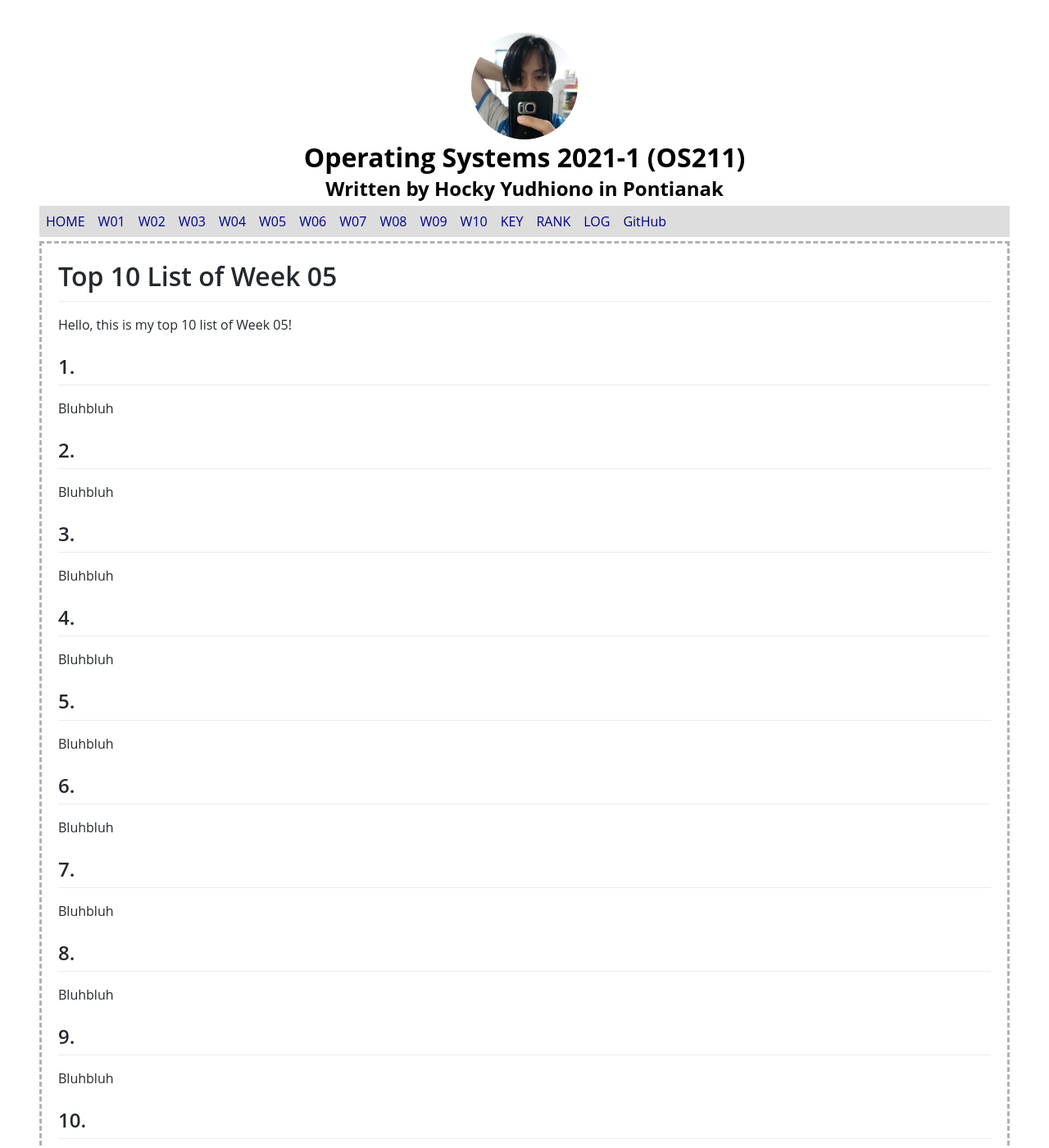
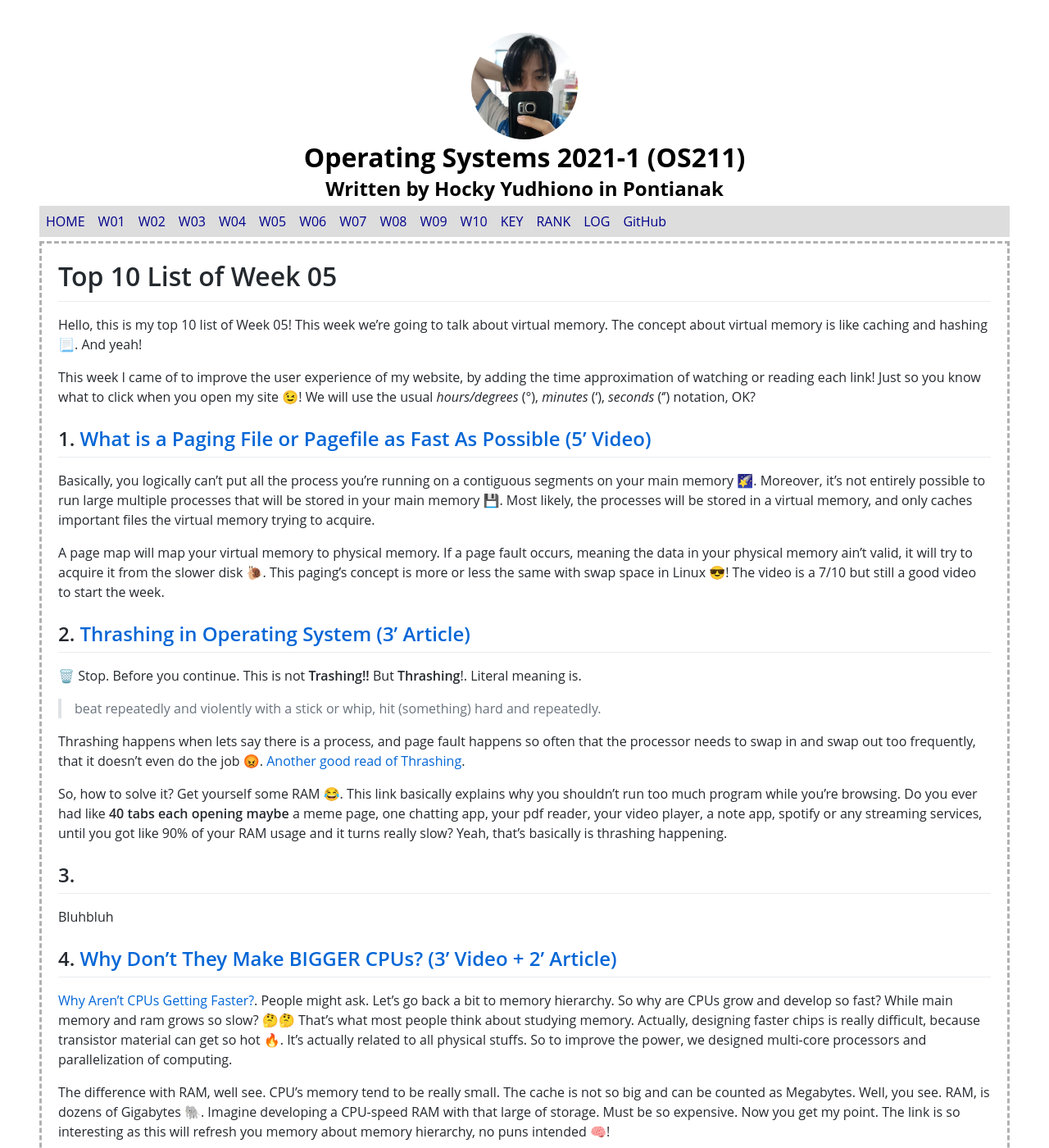
Before and after one commit to Bimabara/os211, a Jekyll site: the page built from w05.md, in a window 1280 px wide and 1400 px high. Shown: the whole window at 82% size. Built offline with Jekyll 4.4.1, drawn with Linux system fonts in a browser that asks for light colours; our own code applies the rules of GitHub Pages for plain Markdown files; some of the changed text lies outside the part shown.

Commit message:
[W05] Add TOP 10

```diff
--- a/w05.md
+++ b/w05.md
@@ -5,37 +5,57 @@ permalink: /W05/
 
 # Top 10 List of Week 05
 
-Hello, this is my top 10 list of Week 05!
+Hello, this is my top 10 list of Week 05! This week we're going to talk about virtual memory. The concept about virtual memory is like caching and hashing 📃. And yeah!
 
-## 1. []()
+This week I came of to improve the user experience of my website, by adding the time approximation of watching or reading each link! Just so you know what to click when you open my site 😉! We will use the usual *hours/degrees* (°), *minutes* ('), *seconds* ('') notation, OK?
 
-Bluhbluh
+## 1. [What is a Paging File or Pagefile as Fast As Possible (5' Video)](https://www.youtube.com/watch?v=1VDP5TCAK2c)
 
-## 2. []()
+Basically, you logically can't put all the process you're running on a contiguous segments on your main memory 🌠. Moreover, it's not entirely possible to run large multiple processes that will be stored in your main memory 💾. Most likely, the processes will be stored in a virtual memory, and only caches important files the virtual memory trying to acquire.
 
-Bluhbluh
+A page map will map your virtual memory to physical memory. If a page fault occurs, meaning the data in your physical memory ain't valid, it will try to acquire it from the slower disk 🐌. This paging's concept is more or less the same with swap space in Linux 😎! The video is a 7/10 but still a good video to start the week.
+
+## 2. [Thrashing in Operating System (3' Article)](https://www.studytonight.com/operating-system/thrashing-in-operating-system)
+
+🗑️ Stop. Before you continue. This is not **Trashing!!** But **Thrashing**!. Literal meaning is.
+
+> beat repeatedly and violently with a stick or whip, hit (something) hard and repeatedly.
+
+Thrashing happens when lets say there is a process, and page fault happens so often that the processor needs to swap in and swap out too frequently, that it doesn't even do the job 😡. [Another good read of Thrashing](http://www.thrashing.com/thrashing-in-computer-science.html).
+
+So, how to solve it? Get yourself some RAM 😂. This link basically explains why you shouldn't run too much program while you're browsing. Do you ever had like **40 tabs each opening maybe** a meme page, one chatting app, your pdf reader, your video player, a note app, spotify or any streaming services, until you got like 90% of your RAM usage and it turns really slow? Yeah, that's basically is thrashing happening.
 
 ## 3. []()
 
 Bluhbluh
 
-## 4. []()
+## 4. [Why Don't They Make BIGGER CPUs? (3' Video + 2' Article)](https://www.youtube.com/watch?v=8JAWz9Da5og)
 
-Bluhbluh
+[Why Aren’t CPUs Getting Faster?](https://applegazette.com/mac/why-arent-cpus-getting-faster/). People might ask. Let's go back a bit to memory hierarchy. So why are CPUs grow and develop so fast? While main memory and ram grows so slow? 🤔🤔 That's what most people think about studying memory. Actually, designing faster chips is really difficult, because transistor material can get so hot 🔥. It's actually related to all physical stuffs. So to improve the power, we designed multi-core processors and parallelization of computing.
 
-## 5. []()
+The difference with RAM, well see. CPU's memory tend to be really small. The cache is not so big and can be counted as Megabytes. Well, you see. RAM, is dozens of Gigabytes 🐘. Imagine developing a CPU-speed RAM with that large of storage. Must be so expensive. Now you get my point. The link is so interesting as this will refresh you memory about memory hierarchy, no puns intended 🧠!
 
-Bluhbluh
+## 5. [fork() in C (5' Article)](https://www.geeksforgeeks.org/fork-system-call/)
+
+🍴 This is not the fork like the eating utensils fork.. Read the definition [here](https://www.computerhope.com/jargon/f/fork.htm), and how to use it, you can read the article. Fork is one of the system calls 😁, it will create a new process, called the **child process**, that runs concurrently with the parent. [The fork() System Call Notes](https://www.csl.mtu.edu/cs4411.ck/www/NOTES/process/fork/create.html)
+
+If you open your task manager, you'll see some processes you can expand. Yes, the processes inside is called the **child process**, basically the child processes will share the same memory with its parent. [See the good demo code here](https://www.geeksforgeeks.org/fork-memory-shared-bw-processes-created-using/). 👩🏻‍💻
+
+So how is this related with virtual memory and how is it so interesting? 🤝🏻 Of course, this child process will be a good resource saver for another process you're running in your PC. The next, will be explained in Number 7 of this TOP 10! Go check it out!
+
+P. S: [Zombie and Orphan Processes in C](https://www.geeksforgeeks.org/zombie-and-orphan-processes-in-c/) is a good reading reference as well..
 
 ## 6. []()
 
 Bluhbluh
 
-## 7. []()
+## 7. [How does copy-on-write in fork() handle multiple fork? (1' Forum)](https://unix.stackexchange.com/questions/58145/how-does-copy-on-write-in-fork-handle-multiple-fork)
 
-Bluhbluh
+When we're forking, we can page share the virtual memory, then, the technique of copy-on-write can be used. It's basically telling you to duplicate its parent, and then change when the page is modified from both page 📃.
 
-## 8. []()
+To read more about it, go check out the forum!! The concept about copy-on-write is really awesome 😎 as the idea is good, that's why it's interesting.
+
+## 8.
 
 Bluhbluh
 
```
